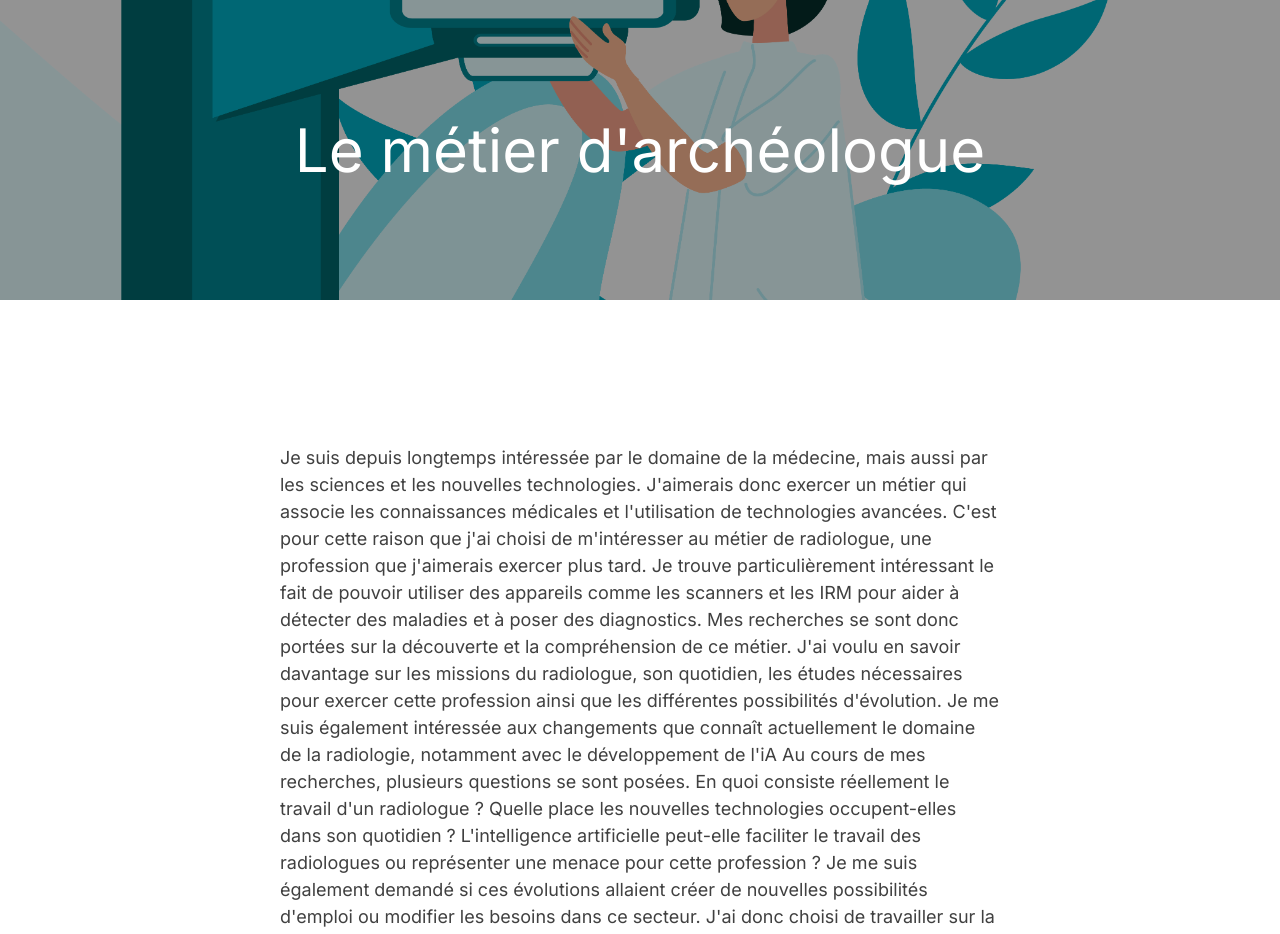
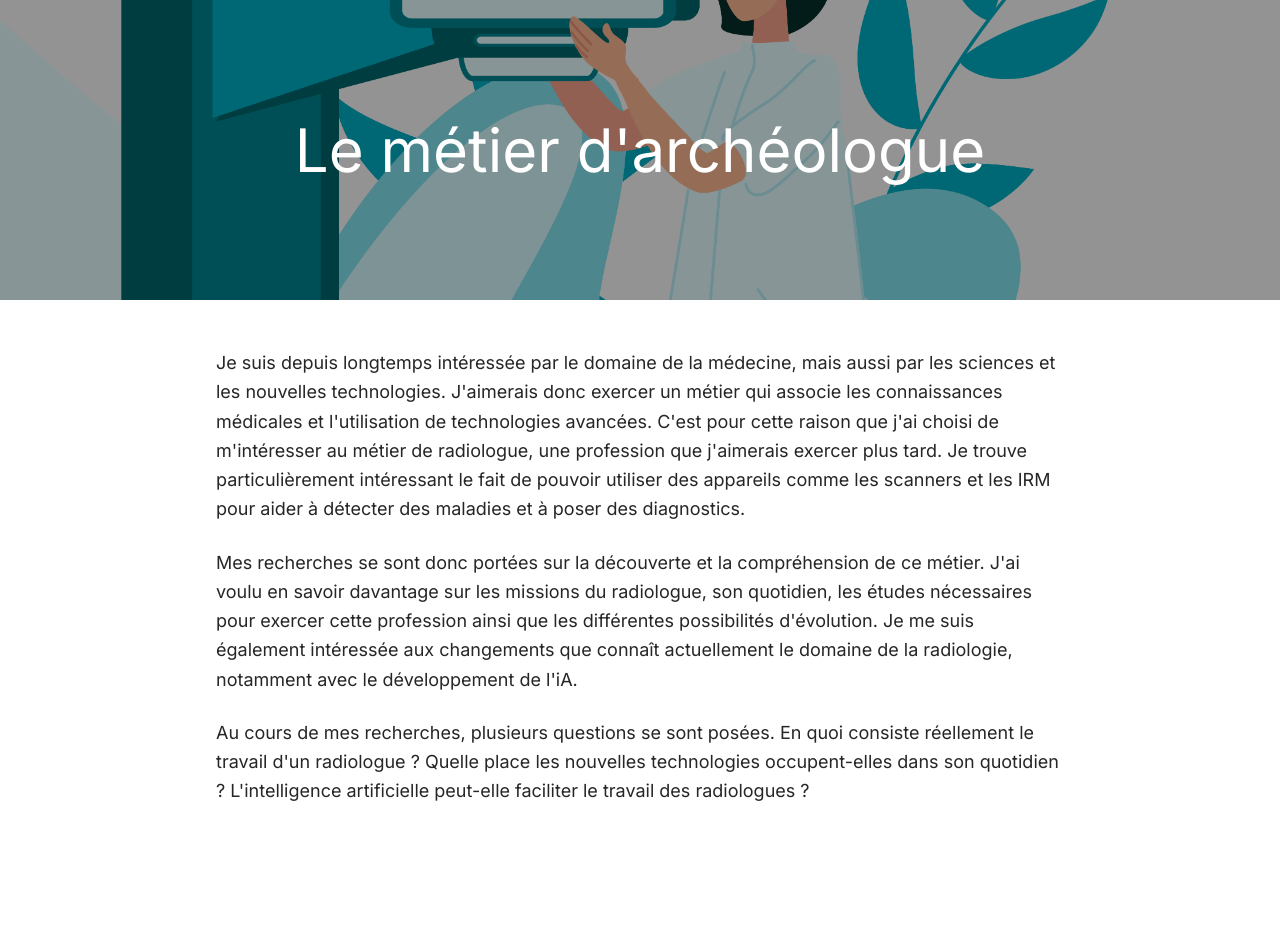
Before and after one commit to elwalidiaboubacar-web/bolt, a React (Vite) app: page / in a window 1280 px wide. Shown: the top 934 px of the page. Built offline with nearby package versions, Linux system fonts and the light colour scheme.

Commit message:
Refactor Introduction component for improved layout
Updated the layout and structure of the Introduction component to enhance readability and accommodate additional content.

```diff
--- a/src/components/Introduction.tsx
+++ b/src/components/Introduction.tsx
@@ -1,30 +1,30 @@
 export default function Introduction() {
   return (
-    <section className="mx-auto max-w-3xl px-6 py-16 md:py-24">
-      {/* INSERER LE TEXTE D'INTRODUCTION ICI (Thématique, axe et stratégie de recherche) */}
-      <p className="text-lg leading-normal text-neutral-700">
-      Je suis depuis longtemps intéressée par le domaine de la médecine, mais aussi par les sciences et les nouvelles technologies.
-        J'aimerais donc exercer un métier qui associe les connaissances médicales et l'utilisation de technologies avancées. C'est pour cette raison que j'ai choisi de m'intéresser au métier de radiologue, une profession que j'aimerais exercer plus tard. Je trouve particulièrement intéressant le fait de pouvoir utiliser des appareils comme les scanners et les IRM pour aider à détecter des maladies et à poser des diagnostics.
-
-Mes recherches se sont donc portées sur la découverte et la compréhension de ce métier. J'ai voulu en savoir davantage sur les missions du radiologue, son quotidien, les études nécessaires pour exercer cette profession ainsi que les différentes possibilités d'évolution. Je me suis également intéressée aux changements que connaît actuellement le domaine de la radiologie, notamment avec le développement de l'iA
-
-Au cours de mes recherches, plusieurs questions se sont posées. En quoi consiste réellement le travail d'un radiologue ? Quelle place les nouvelles technologies occupent-elles dans son quotidien ? L'intelligence artificielle peut-elle faciliter le travail des radiologues ou représenter une menace pour cette profession ? Je me suis également demandé si ces évolutions allaient créer de nouvelles possibilités d'emploi ou modifier les besoins dans ce secteur.
-
-J'ai donc choisi de travailler sur la problématique suivante : En quoi consiste concrètement la pratique du radiologue aujourd'hui, et comment les avancées technologiques redéfinissent-elles ce métier et ses perspectives d'emploi ?
-
-Après avoir défini mon sujet, j'ai établi une liste des différentes informations que je souhaitais rechercher. Pour cela, j'ai utilisé plusieurs outils afin de trouver des informations et de mieux comprendre les différents aspects de cette profession.
-
-Pour m'aider dans mes recherches, j'ai utilisé :
-
-- Google et Ecosia  pour effectuer mes recherches à partir de mots-clés comme radiologue, imagerie médicale, scanner, IRM, intelligence artificielle
-- Les bases de données universitaires comme le SCD et Cairn.info pour trouver des documents et des informations complémentaires sur mon sujet.
-- ChatGPT pour m'aider à mieux comprendre certaines notions, organiser mes recherches et trouver des pistes de réflexion autour de l'évolution du métier de radiologue avec les nouvelles technologies.
-
-Pour m'aider dans la rédaction, j'ai utilisé :
-
-- ChatGPT pour m'aider à reformuler certaines phrases, améliorer la structure de mon texte et rendre mes explications plus claires, tout en gardant mes propres idées.
-
-      </p>
+    /* max-w-4xl permet au texte d'être plus large que l'ancien max-w-3xl */
+    <section className="mx-auto max-w-4xl px-6">
+      <div className="space-y-6 text-lg font-light leading-relaxed text-neutral-800">
+        <p>
+          Je suis depuis longtemps intéressée par le domaine de la médecine, mais aussi par
+          les sciences et les nouvelles technologies. J'aimerais donc exercer un métier qui
+          associe les connaissances médicales et l'utilisation de technologies avancées. C'est
+          pour cette raison que j'ai choisi de m'intéresser au métier de radiologue, une
+          profession que j'aimerais exercer plus tard. Je trouve particulièrement intéressant le
+          fait de pouvoir utiliser des appareils comme les scanners et les IRM pour aider à
+          détecter des maladies et à poser des diagnostics.
+        </p>
+        <p>
+          Mes recherches se sont donc portées sur la découverte et la compréhension de ce métier.
+          J'ai voulu en savoir davantage sur les missions du radiologue, son quotidien, les études
+          nécessaires pour exercer cette profession ainsi que les différentes possibilités d'évolution.
+          Je me suis également intéressée aux changements que connaît actuellement le domaine
+          de la radiologie, notamment avec le développement de l'iA.
+        </p>
+        <p>
+          Au cours de mes recherches, plusieurs questions se sont posées. En quoi consiste réellement le
+          travail d'un radiologue ? Quelle place les nouvelles technologies occupent-elles
+          dans son quotidien ? L'intelligence artificielle peut-elle faciliter le travail des radiologues ?
+        </p>
+      </div>
     </section>
   );
 }
```
